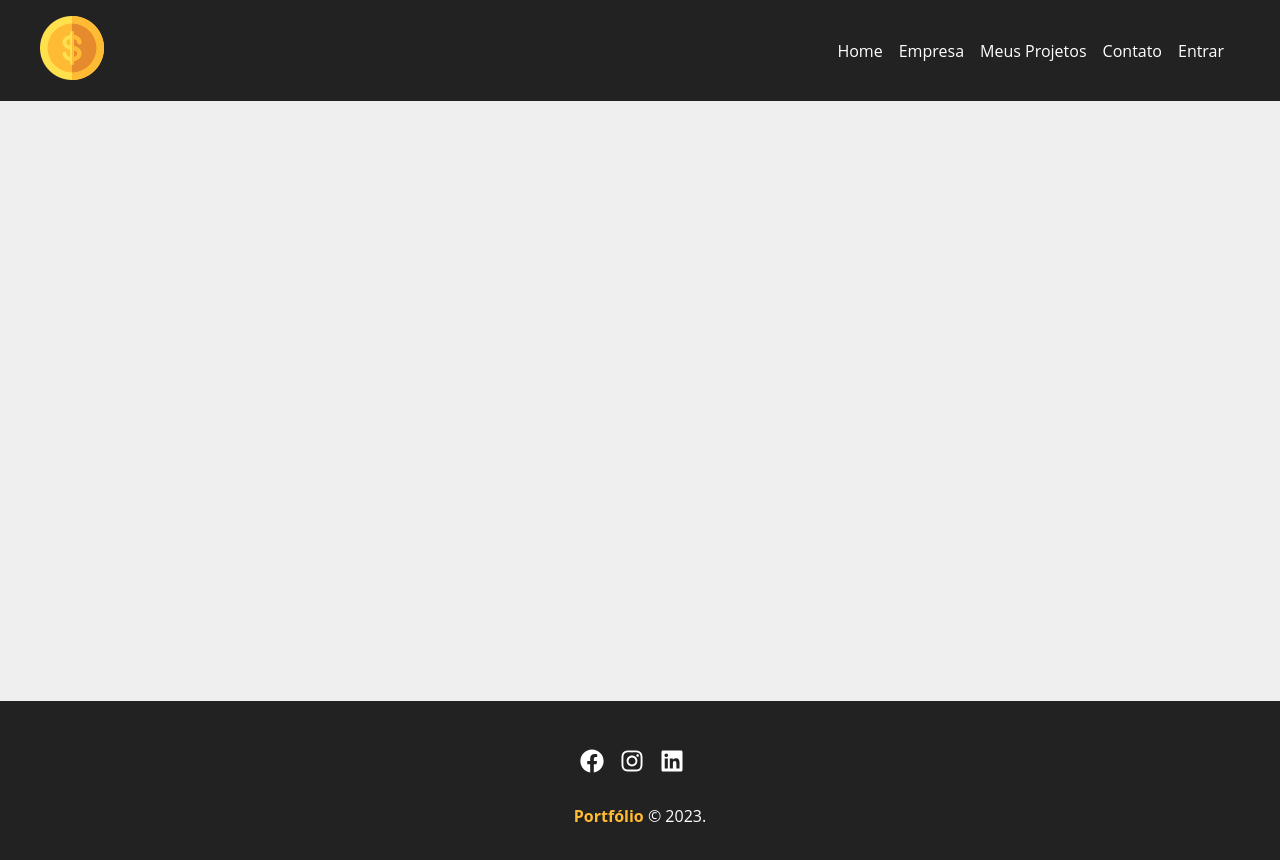
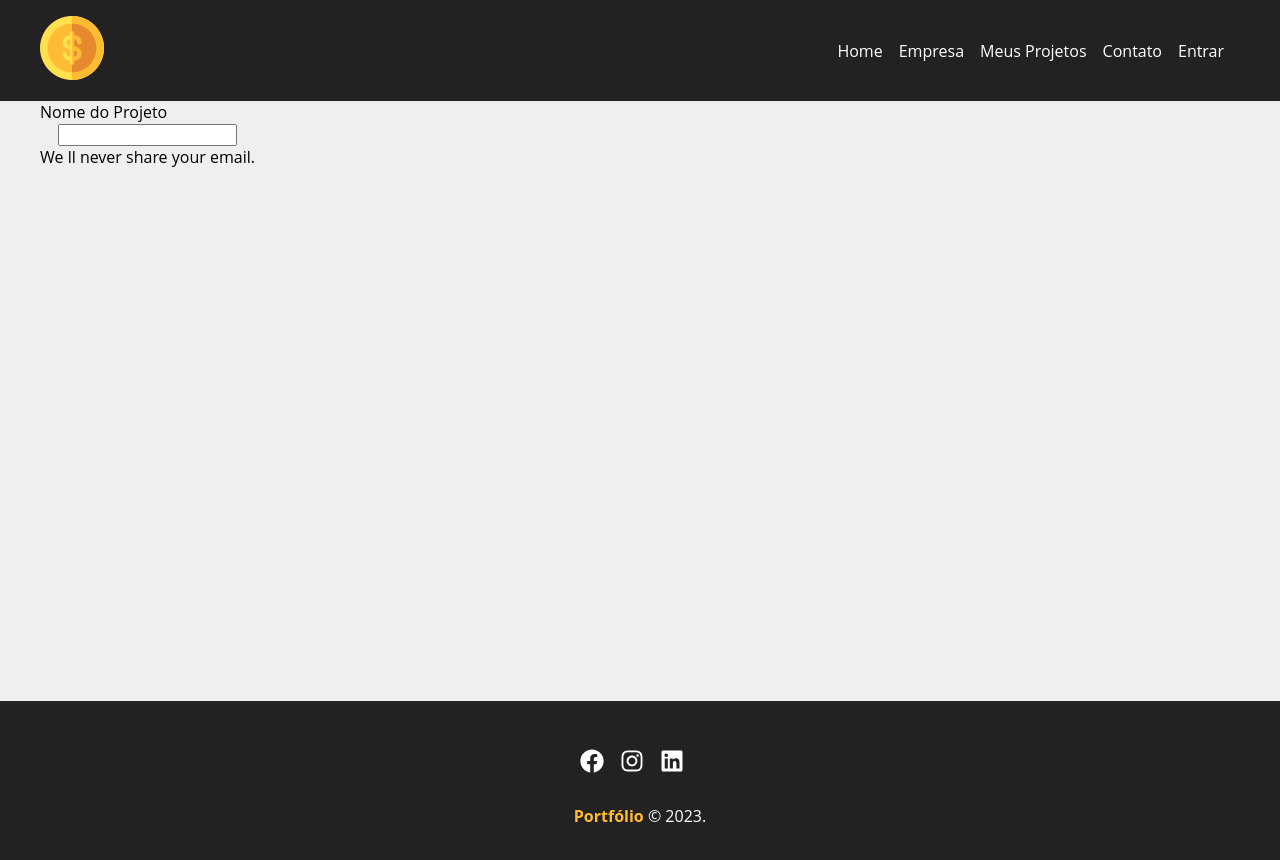
Before and after one commit to dayviddouglas/web-portfolio, a React (Vite) app: page /editarprojeto in a window 1280 px wide. Shown: the top 860 px of the page. Built offline with nearby package versions, Linux system fonts and the light colour scheme.

Commit message:
Beginning to create Edit function.

```diff
--- a/src/App.jsx
+++ b/src/App.jsx
@@ -11,6 +11,7 @@ import Navbar from './components/layout/Navbar';
 import Footer from './components/layout/Footer';
 import Login from './components/login/Login';
 import CadastrarUsuario from "./components/login/CadastrarUsuario";
+import EditarProjeto from "./components/project/EditarProjeto";
 
 function App() {
   return (
@@ -28,6 +29,7 @@ function App() {
                     <Route exact path='/company' element={<Company/>}/>
                     <Route exact path='/login' element={<Login/>}> </Route>
                     <Route exact path='/cadastrarUsuario' element={<CadastrarUsuario/>}/>
+                    <Route exact path='/editarprojeto' element={<EditarProjeto/>}/>
 
           </Routes>
           </Container>
--- a/src/components/pages/Newproject.jsx
+++ b/src/components/pages/Newproject.jsx
@@ -4,7 +4,8 @@ import { useNavigate } from "react-router-dom";
 import ProjectForm from "../project/ProjectForm";
 import styles from "./Newproject.module.css";
 import { useState } from "react";
-import { supabase } from "../../createCliente";
+
+
 
 const Newproject = () =>{
 
--- a/src/components/pages/Projects.jsx
+++ b/src/components/pages/Projects.jsx
@@ -1,9 +1,11 @@
 /* eslint-disable react-hooks/exhaustive-deps */
 /* eslint-disable no-unused-vars */
-import { supabase } from "../../createCliente";
+import { supabase } from "../../services/createCliente";
 import { useEffect, useState } from "react";
 import Cardproject from "../project/Cardproject";
 import { Flex, Wrap, WrapItem} from "@chakra-ui/react";
+import EditarProjeto from "../project/EditarProjeto";
+import { Link } from "react-router-dom";
 
 
 
@@ -25,12 +27,26 @@ const Projects = () => {
 
   // Delete by ID
   async function deleteById(id){
-   const { data , error} = await supabase.from("projeto").delete().eq('id', id)
-    if(error){
-     console.log(error.message);
+    if(confirm("Deseja apagar este projeto?")){
+      const { data , error} = await supabase.from("projeto").delete().eq('id', id)
+      if(error){
+       console.log(error.message);
+      }
+      getProjects();
     }
-    getProjects();
-  }
+    return;
+    }
+    // Update by ID
+    async function updateById (id){
+      const {data, error} = await supabase.from ("projeto").select("*").eq("id", id)
+      if(error){
+        console.log(error.message)
+      }
+       setProjects(data)
+
+
+    }
+
 
 
 
@@ -39,7 +55,8 @@ const Projects = () => {
 
         <Flex justifyContent="space-around" wrap="wrap" gap={3}>
          {projects.map((project) =>(
-          <Cardproject key={project.id} id={project.id} nome={project.nome} orcamento={project.orcamento} categoria={project.id_tipo} deleteById={deleteById} />
+          <Cardproject key={project.id} id={project.id} nome={project.nome} orcamento={project.orcamento} categoria={project.id_tipo}
+           deleteById={deleteById} updateById={updateById} data={projects}/>
          ))}
        </Flex>
         </div>
--- a/src/components/project/Cardproject.jsx
+++ b/src/components/project/Cardproject.jsx
@@ -2,11 +2,14 @@
 
  import {Card, CardBody, Stack, Heading, Text,CardFooter, Button} from '@chakra-ui/react';
 
- const Cardproject = ({ id, nome, orcamento, categoria,deleteById}) => {
+
+
+
+ const Cardproject = ({ id, nome, orcamento, categoria,deleteById, updateById}) => {
    return(
     <div>
 
-             <Card maxW={300} maxH={300} border="2px solid black" py={20} px={15} mt={20}
+             <Card maxW={300} maxH={300} border="2px solid black" py={20} px={15} mt={20} mx={20}
 
             >
 
@@ -24,15 +27,16 @@
                 </CardBody>
 
                 <CardFooter>
+
                 <Button variant='solid' bg="#00BFFF" p={10} mr={5} cursor="pointer"
-                _hover={{ transition: 'transform 0.5s', color: 'white' }}>
+                _hover={{ transition: 'transform 0.5s', color: 'white' }} onClick={()=> updateById(id)}>
                     Editar
                 </Button>
+
                 <Button variant='solid' bg="#B22222" p={10}  cursor="pointer"
                 _hover={{ transition: 'transform 0.5s', color: 'white' }} onClick={()=> deleteById(id)}>
                     Apagar
                 </Button>
-
                 </CardFooter>
             </Stack>
             </Card>
--- /dev/null
+++ b/src/components/project/EditarProjeto.jsx
@@ -0,0 +1,20 @@
+/* eslint-disable react/prop-types */
+import { FormControl,FormLabel, Input, FormHelperText} from "@chakra-ui/react";
+import { useState } from "react";
+
+const EditarProjeto = ({ idProject, nomeProject, orcamentoProject, categoriaProject}) =>{
+
+    const{project, setProject} = useState({id:idProject, nome:nomeProject , orcamento:orcamentoProject, id_tipo:categoriaProject })
+
+    return (
+  <FormControl>
+  <FormLabel> Nome do Projeto</FormLabel>
+  <Input type='text' id={idProject} value={nomeProject} onChange={(e)=>setProject(e.target.value)} />
+  <FormHelperText> We ll never share your email.</FormHelperText>
+</FormControl>
+
+
+
+    );
+}
+export default EditarProjeto;
--- a/src/components/project/ProjectForm.jsx
+++ b/src/components/project/ProjectForm.jsx
@@ -3,7 +3,7 @@
 import { useState } from "react";
 import { useEffect } from "react";
 import styles from "./ProjectForm.module.css";
-import { supabase } from "../../createCliente";
+import { supabase } from "../../services/createCliente";
 
 
 const ProjectForm = () => {
```
